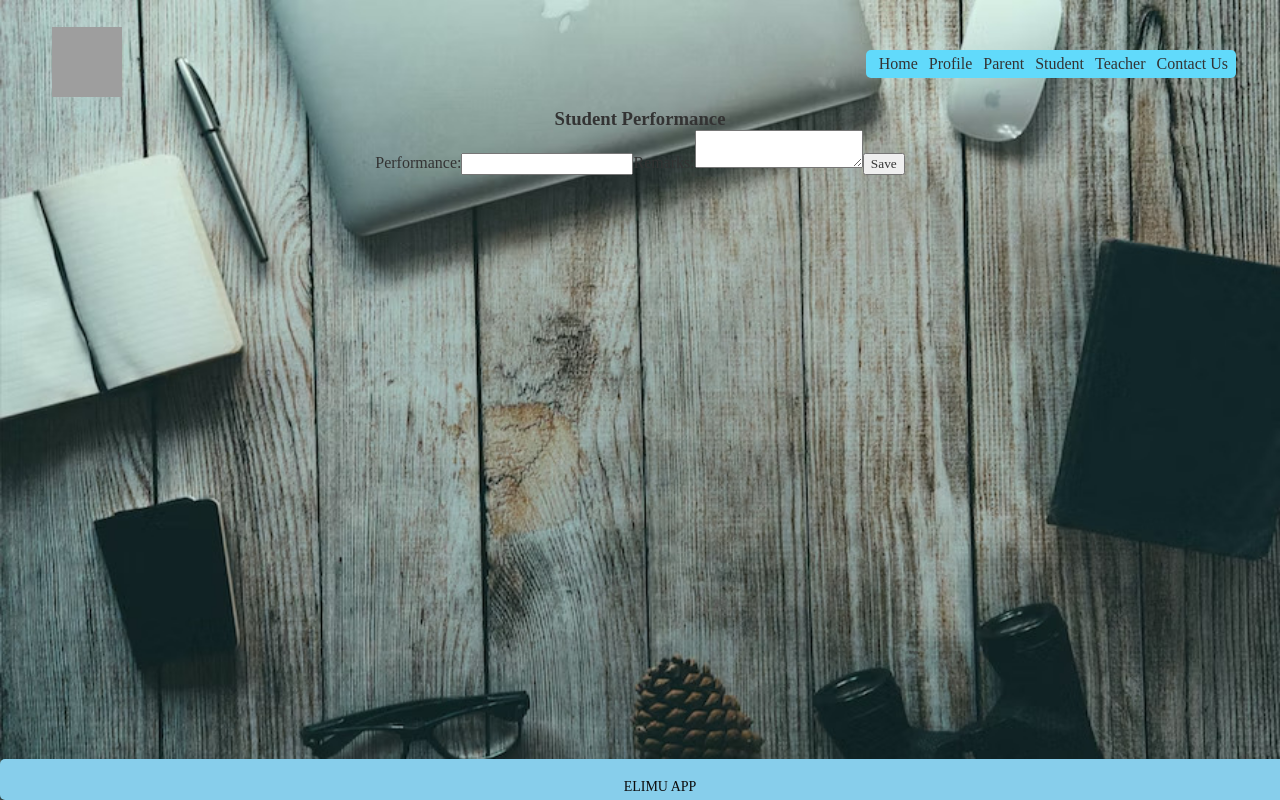
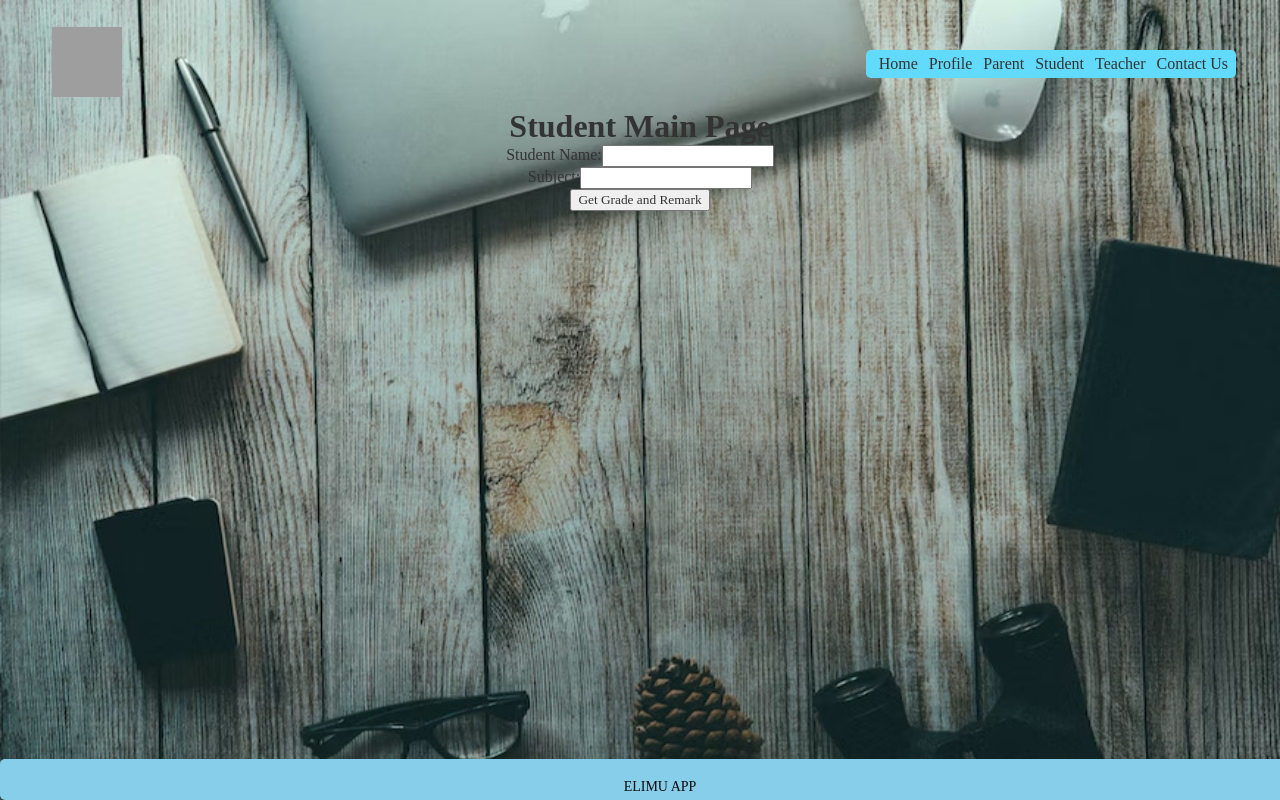
Before and after one commit to Vyvnn/Elimu, a React (Create React App) app in the folder frontend/: page /student/studentmainpage in a window 1280 px wide. Built offline with nearby package versions, Linux system fonts and the light colour scheme; grey boxes are pictures that could not be loaded.

Commit message:
to fix student main page error

```diff
--- a/frontend/src/components/student/studentmainpage.js
+++ b/frontend/src/components/student/studentmainpage.js
@@ -1,30 +1,67 @@
 import React, { useState } from 'react';
 
+const StudentMainPage = () => {
+  const [studentName, setStudentName] = useState('');
+  const [subject, setSubject] = useState('');
+  const [grade, setGrade] = useState('');
+  const [remark, setRemark] = useState('');
+  const [error, setError] = useState('');
 
-const Studentmainpage = ({ onSave }) => {
-  const [performance, setPerformance] = useState('');
-  const [remarks, setRemarks] = useState('');
+  const handleSubmit = async (e) => {
+    e.preventDefault();
 
-  const handleSave = () => {
-    onSave({ performance, remarks });
-    setPerformance('');
-    setRemarks('');
+    try {
+      const response = await fetch('/api/grade-and-remark', {
+        method: 'POST',
+        headers: {
+          'Content-Type': 'application/json',
+        },
+        body: JSON.stringify({ studentName, subject }),
+      });
+
+      if (!response.ok) {
+        throw new Error('Error retrieving student');
+      }
+
+      const data = await response.json();
+      setGrade(data.grade);
+      setRemark(data.remark);
+      setError('');
+    } catch (error) {
+      setError('Error retrieving student');
+      setGrade('');
+      setRemark('');
+    }
   };
 
   return (
     <div>
-      <h3>Student Performance</h3>
-      <label>
-        Performance:
-        <input type="text" value={performance} onChange={(e) => setPerformance(e.target.value)} />
-      </label>
-      <label>
-        Remarks:
-        <textarea value={remarks} onChange={(e) => setRemarks(e.target.value)} />
-      </label>
-      <button onClick={handleSave}>Save</button>
+      <h1>Student Main Page</h1>
+
+      <form onSubmit={handleSubmit}>
+        <label>
+          Student Name:
+          <input type="text" value={studentName} onChange={(e) => setStudentName(e.target.value)} />
+        </label>
+        <br />
+        <label>
+          Subject:
+          <input type="text" value={subject} onChange={(e) => setSubject(e.target.value)} />
+        </label>
+        <br />
+        <button type="submit">Get Grade and Remark</button>
+      </form>
+
+      {grade && remark && (
+        <div>
+          <h2>Grade: {grade}</h2>
+          <p>Remark: {remark}</p>
+        </div>
+      )}
+
+      {error && <p>{error}</p>}
     </div>
   );
 };
 
-export default Studentmainpage;
+export default StudentMainPage;
```
